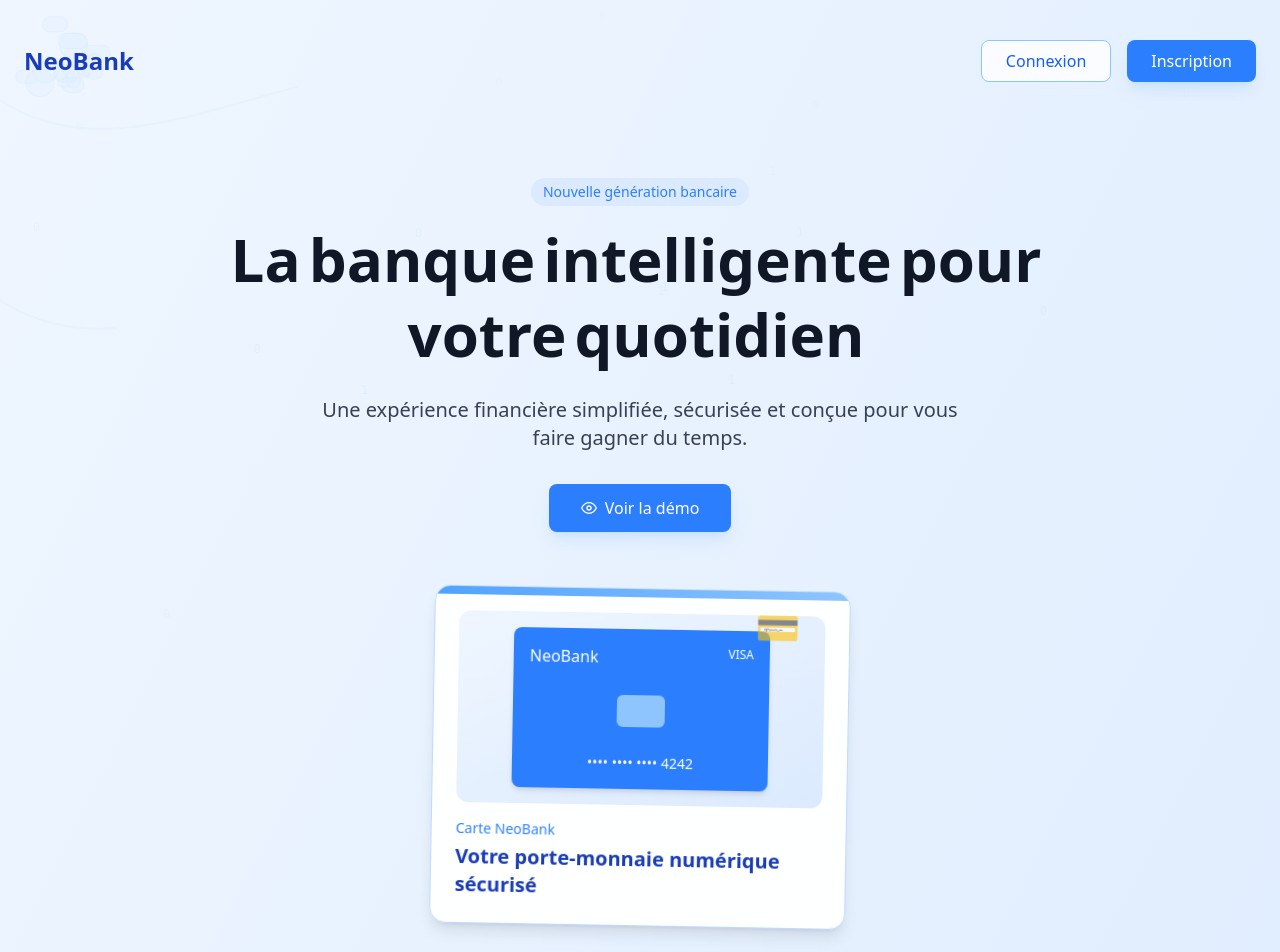
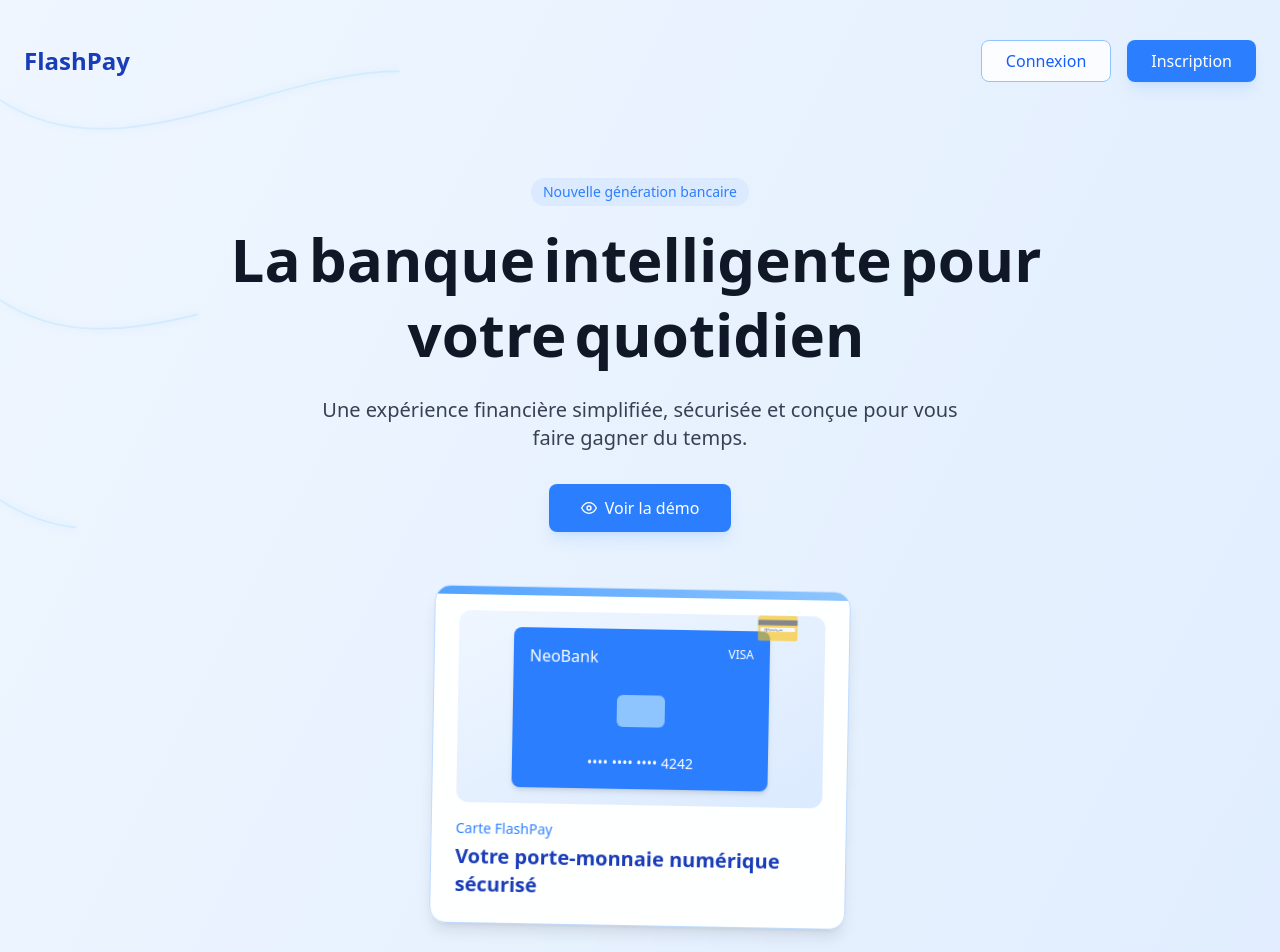
Before and after one commit to Grande-Ecole-IT/eBanking-front, a React (Vite) app: page / in a window 1280 px wide. Shown: the top 952 px of the page. Built offline with nearby package versions, Linux system fonts and the light colour scheme.

Commit message:
Ajustement des elements

```diff
--- a/src/components/Card.jsx
+++ b/src/components/Card.jsx
@@ -35,7 +35,7 @@
     </div>
     <div className="mt-3 md:mt-4 text-left">
       <div className="text-xs md:text-sm text-blue-500 font-medium">
-        Carte NeoBank
+        Carte FlashPay
       </div>
       <div className="text-lg md:text-xl font-semibold mt-1 text-blue-800">
         Votre porte-monnaie numérique sécurisé
--- a/src/layout/Background.jsx
+++ b/src/layout/Background.jsx
@@ -15,24 +15,49 @@
   }, []);
 
   return (
-    <div className="fixed inset-0 z-0 overflow-hidden opacity-30">
+    <div className="fixed inset-0 z-0 overflow-hidden opacity-40">
+      {/* Circuit Board with Glow Effect */}
       <svg
         className="absolute inset-0 w-full h-full"
         xmlns="http://www.w3.org/2000/svg"
       >
+        <defs>
+          <filter id="glow" x="-30%" y="-30%" width="160%" height="160%">
+            <feGaussianBlur stdDeviation="4" result="blur" />
+            <feComposite in="SourceGraphic" in2="blur" operator="over" />
+          </filter>
+        </defs>
+
         <motion.path
           d="M0,100 C150,200 350,0 500,100 C650,200 850,0 1000,100"
-          stroke="rgba(99, 179, 237, 0.15)"
+          stroke="rgba(56, 182, 255, 0.3)"
           strokeWidth="2"
+          filter="url(#glow)"
           fill="none"
           initial={{ pathLength: 0 }}
           animate={{ pathLength: 1 }}
-          transition={{ duration: 20, repeat: Infinity, ease: "linear" }}
+          transition={{ duration: 15, repeat: Infinity, ease: "linear" }}
         />
         <motion.path
           d="M0,300 C150,400 350,200 500,300 C650,400 850,200 1000,300"
-          stroke="rgba(99, 179, 237, 0.15)"
+          stroke="rgba(56, 182, 255, 0.3)"
           strokeWidth="2"
+          filter="url(#glow)"
+          fill="none"
+          initial={{ pathLength: 0 }}
+          animate={{ pathLength: 1 }}
+          transition={{
+            duration: 20,
+            repeat: Infinity,
+            ease: "linear",
+            delay: 2,
+          }}
+        />
+        <motion.path
+          d="M0,500 C150,600 350,400 500,500 C650,600 850,400 1000,500"
+          stroke="rgba(56, 182, 255, 0.3)"
+          strokeWidth="2"
+          filter="url(#glow)"
           fill="none"
           initial={{ pathLength: 0 }}
           animate={{ pathLength: 1 }}
@@ -40,50 +65,10 @@
             duration: 25,
             repeat: Infinity,
             ease: "linear",
-            delay: 3,
+            delay: 4,
           }}
         />
       </svg>
-
-      {[...Array(isMobile ? 8 : 15)].map((_, i) => (
-        <motion.div
-          key={i}
-          initial={{ x: Math.random() * 100, y: Math.random() * 100 }}
-          animate={{
-            x: Math.random() * 100,
-            y: Math.random() * 100,
-            transition: {
-              duration: Math.random() * 15 + 15,
-              repeat: Infinity,
-              repeatType: "reverse",
-            },
-          }}
-          className="absolute rounded-full bg-blue-200/30 border border-blue-300/30"
-          style={{
-            width: `${Math.random() * (isMobile ? 10 : 20) + 10}px`,
-            height: `${Math.random() * (isMobile ? 10 : 20) + 10}px`,
-          }}
-        />
-      ))}
-
-      {!isMobile &&
-        [...Array(20)].map((_, i) => (
-          <motion.div
-            key={`binary-${i}`}
-            className="absolute text-xs font-mono text-blue-300/50"
-            style={{ left: `${Math.random() * 100}%` }}
-            initial={{ y: -50, opacity: 0 }}
-            animate={{ y: "100vh", opacity: [0, 0.8, 0] }}
-            transition={{
-              duration: Math.random() * 10 + 5,
-              repeat: Infinity,
-              ease: "linear",
-              delay: Math.random() * 5,
-            }}
-          >
-            {Math.random() > 0.5 ? "1" : "0"}
-          </motion.div>
-        ))}
     </div>
   );
 };
--- a/src/layout/CTA.jsx
+++ b/src/layout/CTA.jsx
@@ -8,7 +8,7 @@
     whileInView={{ scale: 1, opacity: 1 }}
     transition={{ duration: 0.6 }}
     viewport={{ once: true }}
-    className="text-center py-12 md:py-16 px-6 md:px-8 rounded-3xl bg-white/90 backdrop-blur-sm border border-blue-200 relative overflow-hidden shadow-lg mb-16 md:mb-24 lg:mb-32"
+    className="text-center py-12 md:py-16 px-6 md:px-8 rounded-3xl bg-white/90 backdrop-blur-sm border border-blue-200 relative overflow-hidden shadow-lg mb-16 md:mb-24 lg:mb-32 flex flex-col justify-center items-center"
   >
     <div className="absolute inset-0 overflow-hidden">
       <motion.div
--- a/src/layout/Footer.jsx
+++ b/src/layout/Footer.jsx
@@ -10,7 +10,7 @@
       transition={{ duration: 0.5 }}
       viewport={{ once: true }}
     >
-      <div className="text-xl font-bold text-blue-800">NeoBank</div>
+      <div className="text-xl font-bold text-blue-800">FlashPay</div>
     </motion.div>
     <motion.div
       className="flex flex-wrap justify-center gap-4 md:gap-6"
--- a/src/layout/Header.jsx
+++ b/src/layout/Header.jsx
@@ -16,7 +16,7 @@
         transition={{ delay: 0.3 }}
         className="text-xl md:text-2xl font-bold text-blue-800"
       >
-        NeoBank
+        FlashPay
       </motion.div>
     </div>
     <motion.div
--- a/src/pages/LandingPage.jsx
+++ b/src/pages/LandingPage.jsx
@@ -6,7 +6,7 @@
 import Hero from "../layout/Hero";
 import Stats from "../layout/Stats";
 
-const HomePage = () => {
+const LandingPage = () => {
   return (
     <div className="min-h-screen bg-gradient-to-br from-blue-50 to-blue-100 text-gray-900 overflow-hidden">
       <Background />
@@ -22,4 +22,4 @@
   );
 };
 
-export default HomePage;
+export default LandingPage;
```
